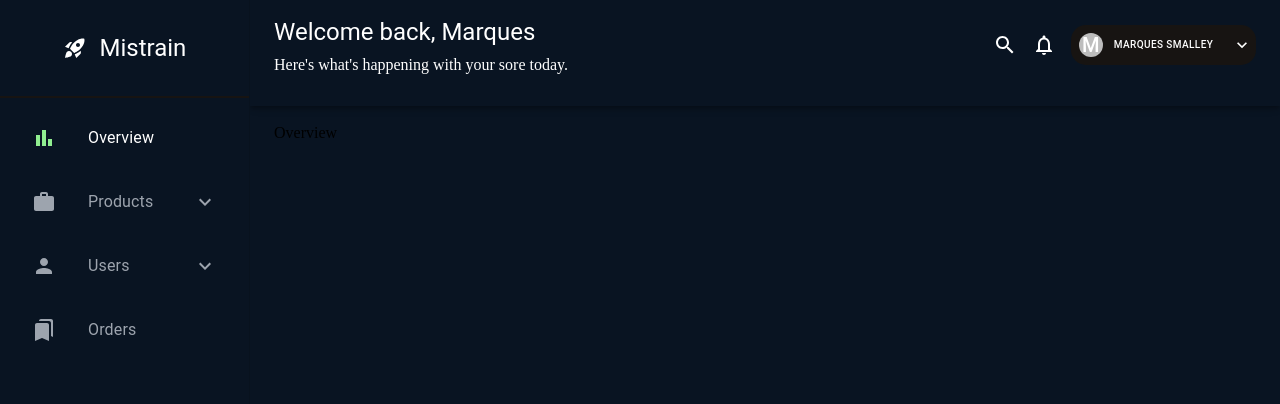
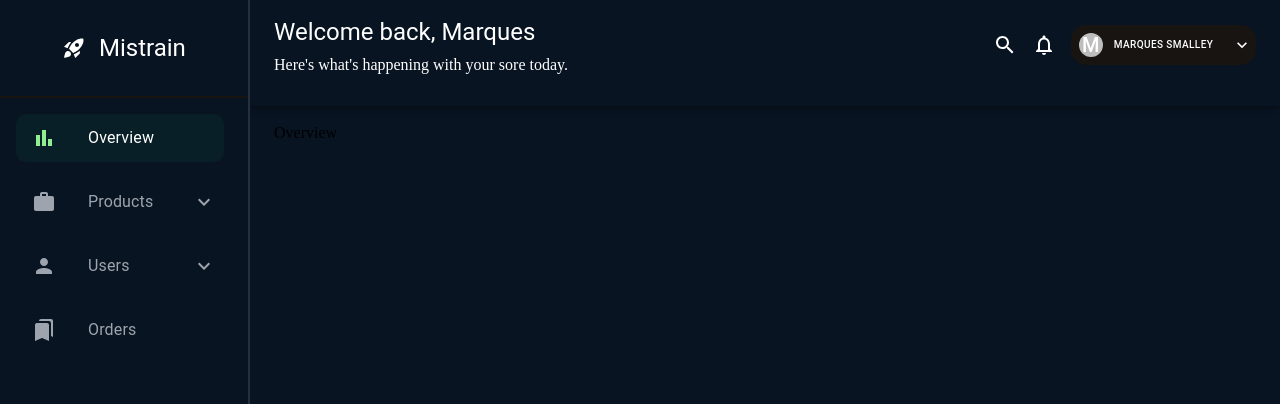
Before and after one commit to Marquessmalley/mistore, a React (Create React App) app in the folder client/: page /admin-dash in a window 1280 px wide. Shown: the top 404 px of the page. Built offline with nearby package versions, Linux system fonts and the light colour scheme; a web font is replaced by a local one.

Commit message:
small tweaks to drawer

```diff
--- a/client/src/components/Navigation/Drawer/Permenant.js
+++ b/client/src/components/Navigation/Drawer/Permenant.js
@@ -39,6 +39,7 @@ const Permenant = ({ drawerWidth }) => {
           boxSizing: "border-box",
           width: drawerWidth,
           background: "rgb(9, 20, 34)",
+          borderRight: "2px solid rgba(145, 158, 171, 0.2)",
         },
       }}
       open
@@ -68,7 +69,16 @@ const Permenant = ({ drawerWidth }) => {
                   textDecoration: "none",
                 }}
               >
-                <ListItemButton>
+                <ListItemButton
+                  sx={{
+                    background:
+                      location.pathname === "/admin-dash"
+                        ? "rgba(0, 167, 111, 0.08)"
+                        : null,
+                    borderRadius: "10px",
+                    width: "208px",
+                  }}
+                >
                   <ListItemIcon>
                     <BarChartIcon
                       sx={{
@@ -93,7 +103,17 @@ const Permenant = ({ drawerWidth }) => {
             </ListItem>
             {/* PRODUCTS */}
             <ListItem>
-              <ListItemButton onClick={handleProductClick}>
+              <ListItemButton
+                onClick={handleProductClick}
+                sx={{
+                  background:
+                    location.pathname === "/admin-dash/products" ||
+                    location.pathname === "/admin-dash/products/add"
+                      ? "rgba(0, 167, 111, 0.08)"
+                      : null,
+                  borderRadius: "10px",
+                }}
+              >
                 <ListItemIcon>
                   <WorkIcon
                     sx={{
@@ -166,7 +186,17 @@ const Permenant = ({ drawerWidth }) => {
             </Collapse>
             {/* USERS */}
             <ListItem>
-              <ListItemButton onClick={handleUserClick}>
+              <ListItemButton
+                onClick={handleUserClick}
+                sx={{
+                  background:
+                    location.pathname === "/admin-dash/users" ||
+                    location.pathname === "/admin-dash/users/add"
+                      ? "rgba(0, 167, 111, 0.08)"
+                      : null,
+                  borderRadius: "10px",
+                }}
+              >
                 <ListItemIcon>
                   <PersonIcon
                     sx={{
@@ -244,7 +274,16 @@ const Permenant = ({ drawerWidth }) => {
                   textDecoration: "none",
                 }}
               >
-                <ListItemButton>
+                <ListItemButton
+                  sx={{
+                    background:
+                      location.pathname === "/admin-dash/orders"
+                        ? "rgba(0, 167, 111, 0.08)"
+                        : null,
+                    borderRadius: "10px",
+                    width: "208px",
+                  }}
+                >
                   <ListItemIcon>
                     <BookmarksIcon
                       sx={{
--- a/client/src/components/Navigation/Drawer/Temporary.js
+++ b/client/src/components/Navigation/Drawer/Temporary.js
@@ -39,7 +39,8 @@ const Temporary = ({ mobileOpen, handleToggleDrawer, drawerWidth }) => {
         "& .MuiDrawer-paper": {
           boxSizing: "border-box",
           width: drawerWidth,
-          background: "black",
+          background: "rgb(9, 20, 34)",
+          orderRight: "2px solid rgba(145, 158, 171, 0.2)",
         },
       }}
     >
@@ -68,7 +69,16 @@ const Temporary = ({ mobileOpen, handleToggleDrawer, drawerWidth }) => {
                   textDecoration: "none",
                 }}
               >
-                <ListItemButton>
+                <ListItemButton
+                  sx={{
+                    background:
+                      location.pathname === "/admin-dash"
+                        ? "rgba(0, 167, 111, 0.08)"
+                        : null,
+                    borderRadius: "10px",
+                    width: "208px",
+                  }}
+                >
                   <ListItemIcon>
                     <BarChartIcon
                       sx={{
@@ -93,7 +103,17 @@ const Temporary = ({ mobileOpen, handleToggleDrawer, drawerWidth }) => {
             </ListItem>
             {/* PRODUCTS */}
             <ListItem>
-              <ListItemButton onClick={handleProductClick}>
+              <ListItemButton
+                onClick={handleProductClick}
+                sx={{
+                  background:
+                    location.pathname === "/admin-dash/products" ||
+                    location.pathname === "/admin-dash/products/add"
+                      ? "rgba(0, 167, 111, 0.08)"
+                      : null,
+                  borderRadius: "10px",
+                }}
+              >
                 <ListItemIcon>
                   <WorkIcon
                     sx={{
@@ -166,7 +186,17 @@ const Temporary = ({ mobileOpen, handleToggleDrawer, drawerWidth }) => {
             </Collapse>
             {/* USERS */}
             <ListItem>
-              <ListItemButton onClick={handleUserClick}>
+              <ListItemButton
+                onClick={handleUserClick}
+                sx={{
+                  background:
+                    location.pathname === "/admin-dash/users" ||
+                    location.pathname === "/admin-dash/users/add"
+                      ? "rgba(0, 167, 111, 0.08)"
+                      : null,
+                  borderRadius: "10px",
+                }}
+              >
                 <ListItemIcon>
                   <PersonIcon
                     sx={{
@@ -243,7 +273,16 @@ const Temporary = ({ mobileOpen, handleToggleDrawer, drawerWidth }) => {
                   textDecoration: "none",
                 }}
               >
-                <ListItemButton>
+                <ListItemButton
+                  sx={{
+                    background:
+                      location.pathname === "/admin-dash/orders"
+                        ? "rgba(0, 167, 111, 0.08)"
+                        : null,
+                    borderRadius: "10px",
+                    width: "208px",
+                  }}
+                >
                   <ListItemIcon>
                     <BookmarksIcon
                       sx={{
```
